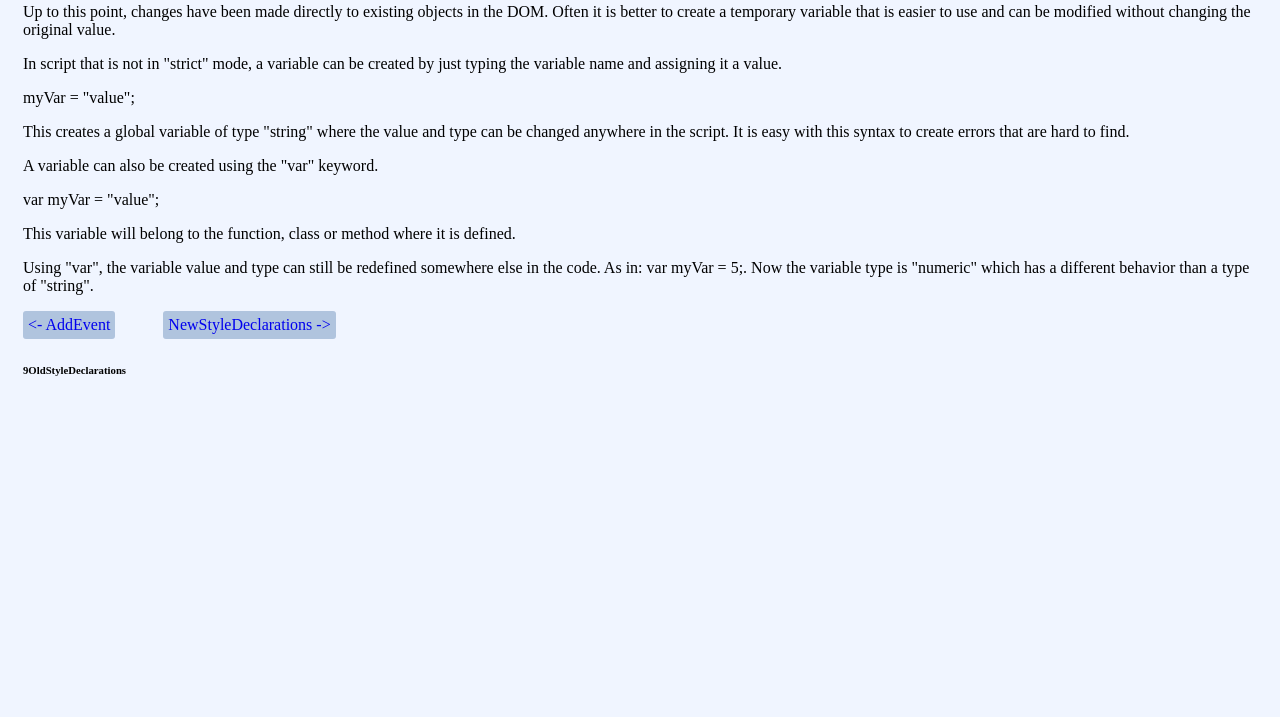
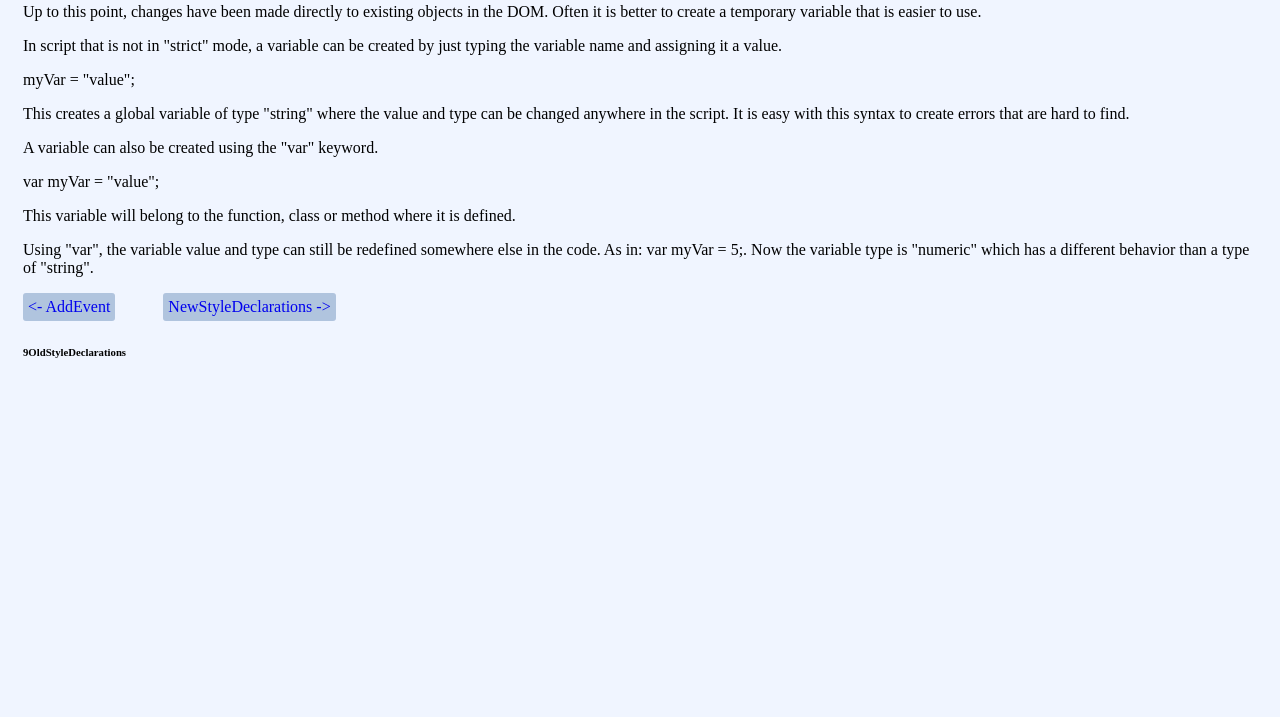
Before and after one commit to ljlclark/IntroToJavascript, a plain HTML site: page 9OldStyleDeclarations.html in a window 1280 px wide. Shown: the part 83-800 px from the top of the page. Drawn offline with Linux system fonts and the light colour scheme.

Commit message:
Update 9OldStyleDeclarations.html

```diff
--- a/9OldStyleDeclarations.html
+++ b/9OldStyleDeclarations.html
@@ -16,9 +16,10 @@
     </div>
     <h3 id="pageTitle">Old Style Variable Declarations</h3>
     <p>
-      Up to this point, changes have been made directly to existing objects in the
-      DOM. Often it is better to create a temporary variable that is easier to use
-      and can be modified without changing the original value.
+      Up to this point, changes have been made directly to existing objects in
+      the DOM. Often it is better to create a temporary variable that is easier
+      to use.
+      <!-- and can be modified without changing the original value. -->
     </p>
     <p>
       In script that is not in "strict" mode, a variable can be created by just
```
